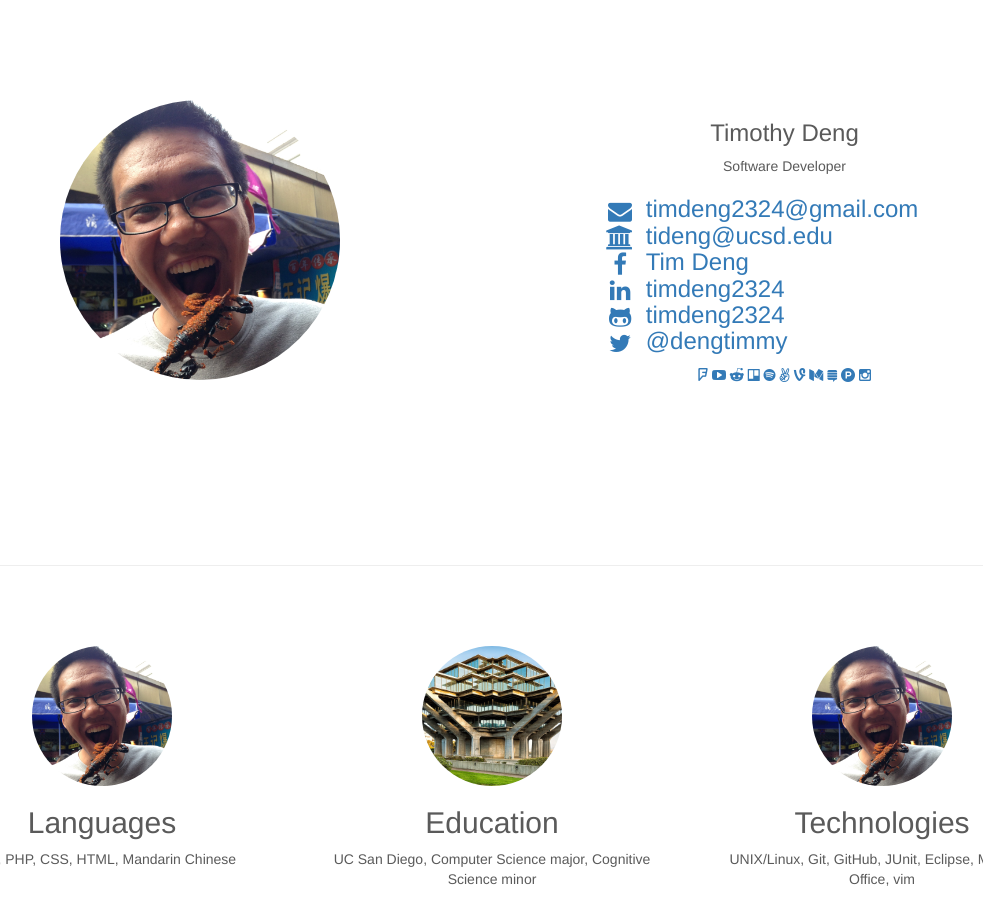
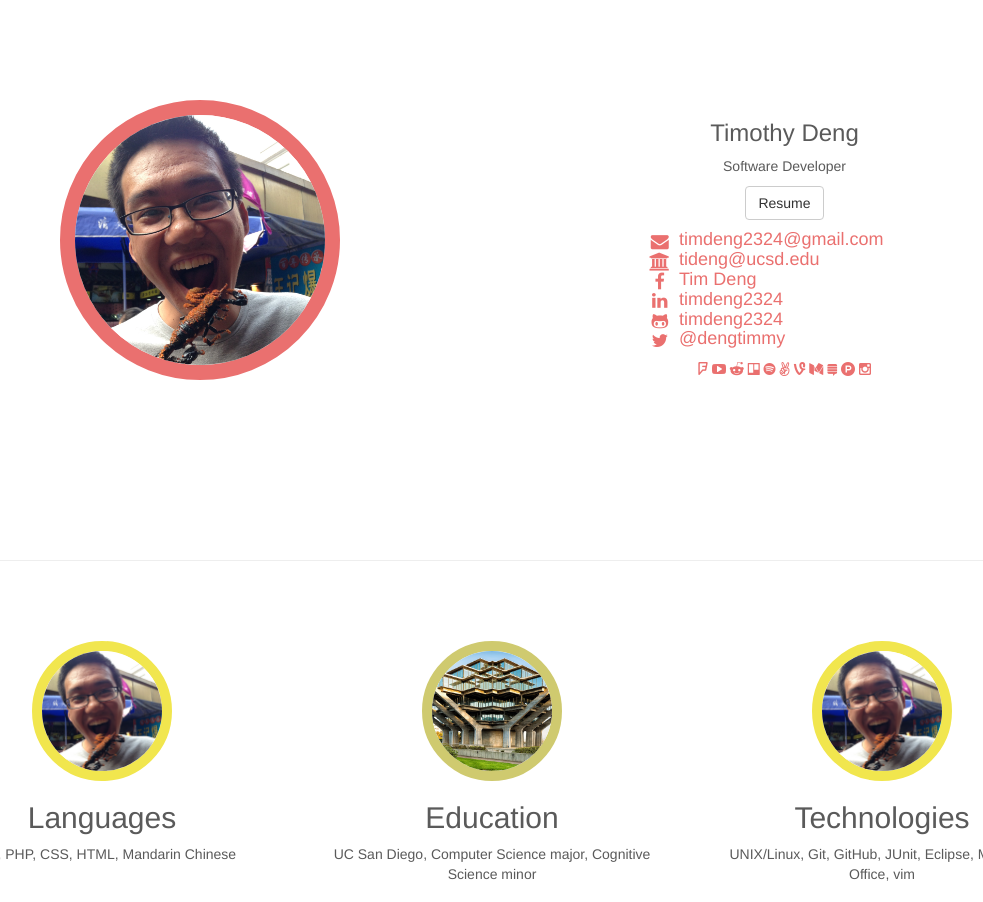
Before and after one commit to timdeng2324/timdeng2324.github.io, a plain HTML site: page index.html in a window 1280 px wide. Shown: the top 902 px of the page, without its empty margins (148-1131 px from the left). Drawn offline with nearby package versions, Linux system fonts and the light colour scheme; files whose address does not match are found by name.

Commit message:
Smaller link size, new color palette, resume link, pretty circle borders

```diff
--- a/css/main.css
+++ b/css/main.css
@@ -3,19 +3,28 @@
 /* Padding below the footer and lighter body text */
 
 /*
-  Theme colors (creds to https://www.pinterest.com/pin/102738435219302377/):
-    Pastel green: #5ca48c (cadetblue);
-    Dark green:   #046f69 (teal);
-    Red:          #f40a49 (crimson);
-    Orange:       #f49565 (sandybrown);
-    Yellow:       #f3d895 (khaki);
-    Light pink:   #fc81af (hotpink);
-    Hot pink:     #f1079c (deeppink);
+  Theme colors (creds to https://www.pinterest.com/pin/102738435226484390/):
+    peachpuff:      #ffd2c3;
+    khaki:          #f1e64e;
+    darkkhaki:      #cfca6f;
+    salmon:         #ea706f;
+      5 darker:     #e34544;
+    darkolivegreen: #5e6a3c;
+
 */
 
 body {
   padding-bottom: 40px;
   color: #5a5a5a;
+}
+
+a {
+  color: #ea706f;
+}
+
+a:hover,
+a:focus {
+  color: #e34544;
 }
 
 /* PROFILE BLOCK
@@ -47,10 +56,30 @@ body {
   margin-left: 10px;
 }
 
-.fa-ul { /* make the alignment nice! */
+.profile .fa-ul { /* make the alignment nice! */
   margin-left: auto;
   margin-right: auto;
-  width: 277.5px;
+  width: 210.891px;
+}
+
+.profile #me {
+  border: 15px solid #ea706f;
+}
+
+.profile .img-circle {
+  border: 10px solid;
+}
+
+.profile .col-lg-4:nth-child(1) .img-circle {
+  border-color: #f1e64e;
+}
+
+.profile .col-lg-4:nth-child(2) .img-circle {
+  border-color: #cfca6f;
+}
+
+.profile .col-lg-4:nth-child(3) .img-circle {
+  border-color: #f1e64e;
 }
 
 
--- a/index.html
+++ b/index.html
@@ -23,12 +23,13 @@
   <div class="container profile">
     <div class="row">
       <div class="col-lg-6">
-        <img class="img-circle" src="img/me.jpg" alt="Timothy Deng" width="280" height="280">
+      <img id="me" class="img-circle" src="img/me.jpg" alt="Timothy Deng" width="280" height="280">
       </div>
       <div class="col-lg-6" align="left">
         <h3>Timothy Deng</h3>
         <p>Software Developer</p>
-        <h3>
+        <a class="btn btn-default" href="timothy_deng_resume.pdf">Resume</a>
+        <h4>
           <ul class="fa-ul" align="left">
             <li>
               <a href="mailto:timdeng2324@gmail.com">
@@ -67,7 +68,7 @@
               </a>
             </li>
           </ul>
-        </h3>
+        </h4>
 
         <a href="https://foursquare.com/dengtimmy">
           <span class="fa fa-foursquare" />
```
